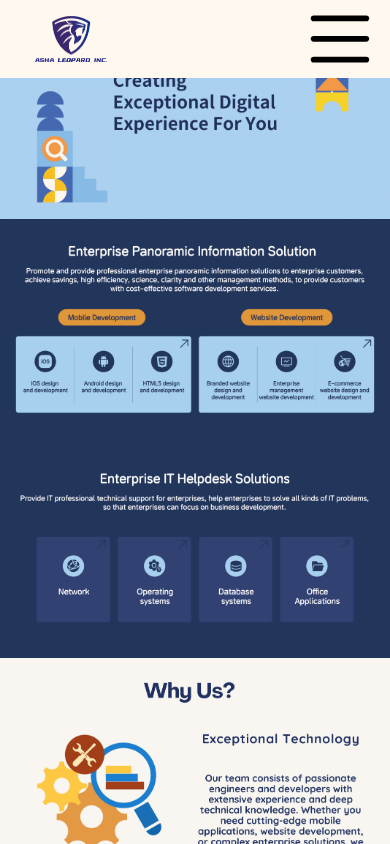
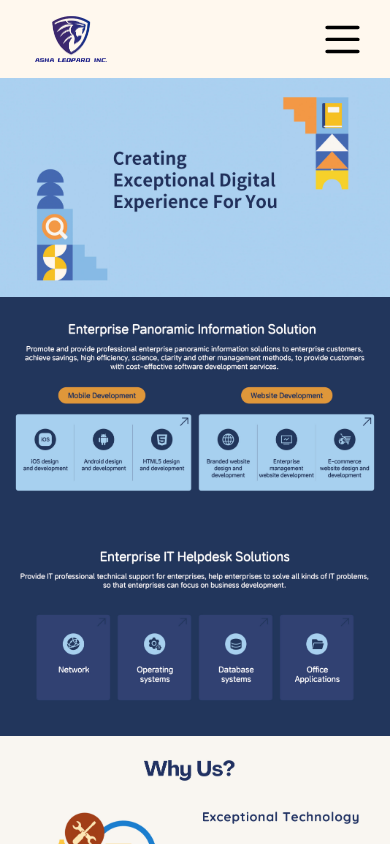
Before and after one commit to kangle888/vue3-ts-management-project, a Vue app: page / in a window 390 px wide. Shown: the top 844 px of the page. Built offline with nearby package versions, Linux system fonts and the light colour scheme.

Commit message:
fix:修改导航定位方式

```diff
--- a/src/views/main/main.vue
+++ b/src/views/main/main.vue
@@ -124,7 +124,7 @@ const scrollToSection = (sectionId: string) => {
   display: flex;
   align-items: center;
   background-color: #fff8ee;
-  position: fixed;
+  position: sticky;
   top: 0;
   left: 0;
   width: 100%;
@@ -183,10 +183,13 @@ const scrollToSection = (sectionId: string) => {
   }
   .more {
     display: block;
-    width: 80px;
-    height: 80px;
-    margin-right: 20px;
+    width: 45px;
+    height: 45px;
+    margin-right: 30px;
   }
+  /* .item-zero {
+    margin-top: 107px;
+  } */
 }
 
 @media (max-width: 480px) {
@@ -202,19 +205,21 @@ const scrollToSection = (sectionId: string) => {
   }
   .more {
     display: block;
-    width: 60px;
-    height: 60px;
-    margin-right: 20px;
+    width: 35px;
+    height: 35px;
+    margin-right: 30px;
   }
+  /* .item-zero {
+    margin-top: 78px;
+  } */
 }
 
 .item-eight {
   position: relative;
-  overflow: hidden; /* Hide overflow content */
+  z-index: -10;
 }
 
 .item-eight-bg {
-  position: relative;
   width: 100%; /* Full width */
 }
 
@@ -250,6 +255,7 @@ const scrollToSection = (sectionId: string) => {
 .svg-container {
   position: relative;
   cursor: pointer;
+  z-index: 1002;
 }
 
 .dropdown-menu {
@@ -259,8 +265,8 @@ const scrollToSection = (sectionId: string) => {
   background-color: white;
   border: 1px solid #ccc;
   box-shadow: 0 2px 5px rgba(0, 0, 0, 0.15);
-  z-index: 1000;
-  display: none; /* Initially hidden */
+  z-index: 1001;
+  display: none;
   border-radius: 3px;
 }
 
@@ -270,7 +276,7 @@ const scrollToSection = (sectionId: string) => {
 }
 
 .dropdown-item:hover {
-  background-color: #f0f0f0;
+  background-color: #fff8ee;
 }
 
 .svg-container .dropdown-menu {
```
